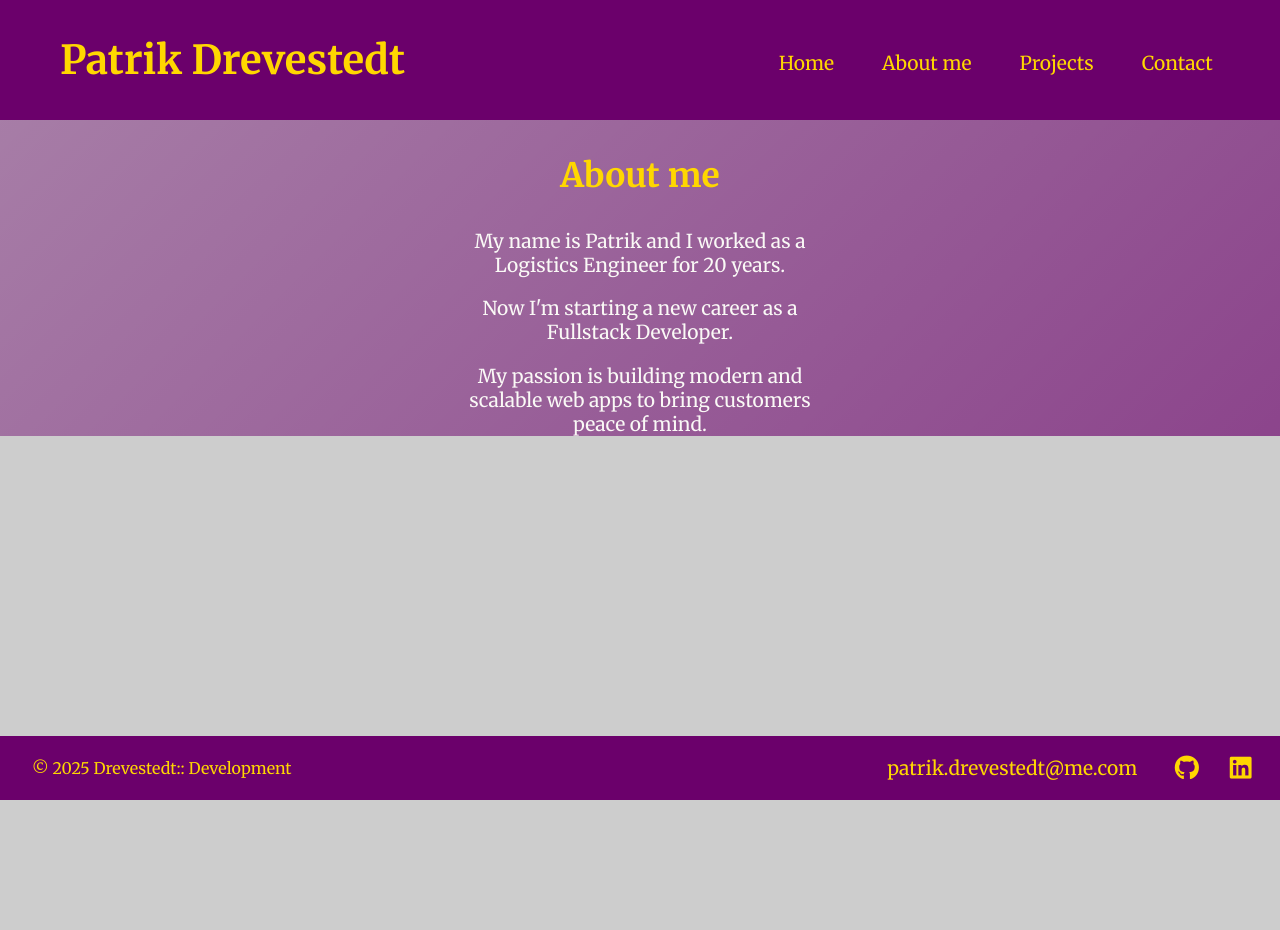
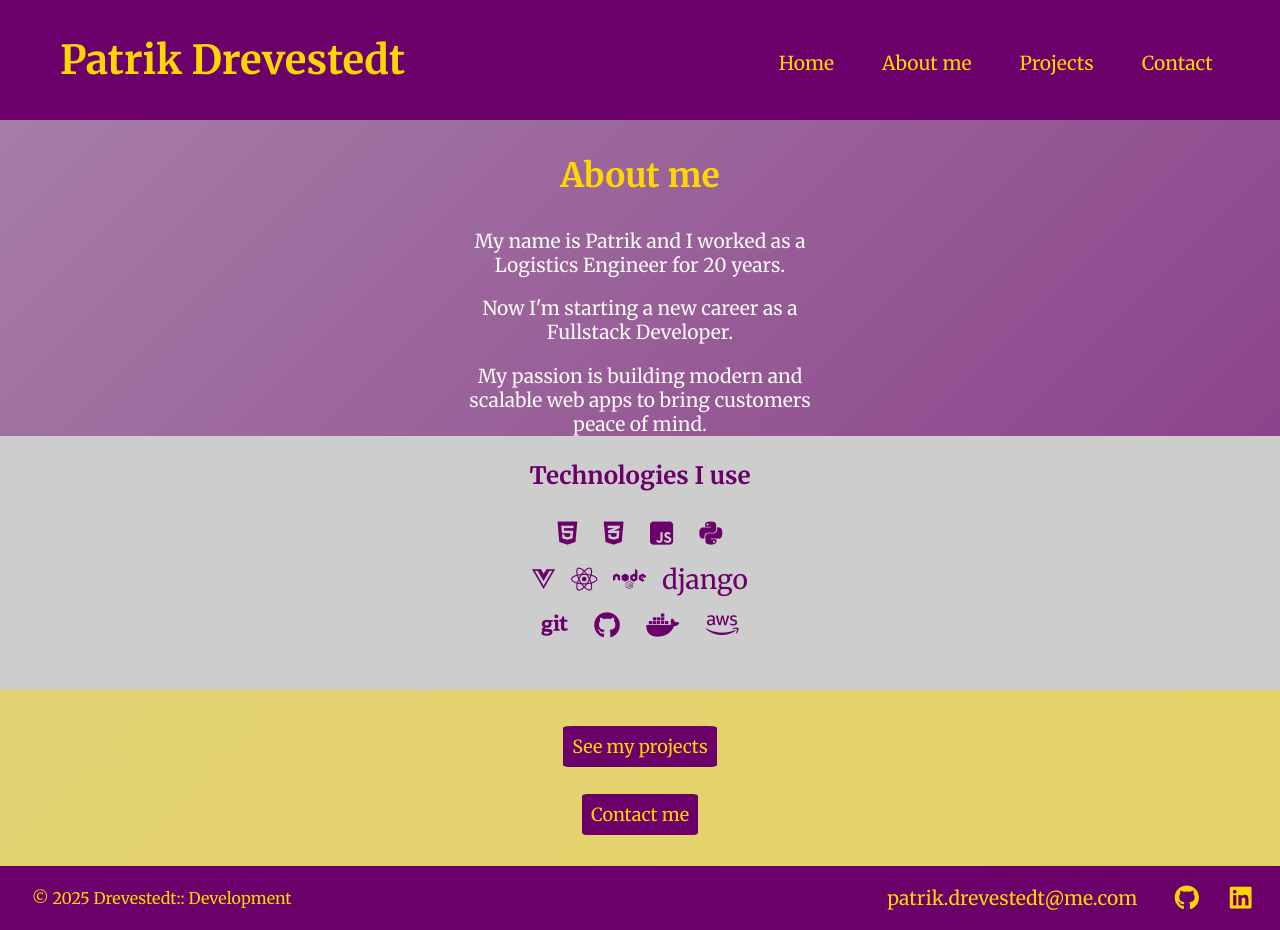
Before and after one commit to Drevestedt/iths-test-one, a plain HTML site: page about.html in a window 1280 px wide. Before the commit the page ends 800 px from the top, so only its background shows below. Drawn offline with Linux system fonts and the light colour scheme.

Commit message:
setting up skills section

```diff
--- a/about.css
+++ b/about.css
@@ -20,3 +20,64 @@
 #hero .para-three {
   margin-top: 1em;
 }
+
+/* Skills section */
+#skills h2 {
+  display: flex;
+  justify-content: center;
+  margin-top: 1em;
+  color: #6b006b;
+}
+
+#skills ul {
+  display: flex;
+  justify-content: center;
+  list-style: none;
+  font-size: 165%;
+  color: #6b006b;
+}
+
+#skills .ul-one li {
+  margin-top: 1em;
+  margin-left: 0.5em;
+  margin-right: 0.5em;
+}
+
+#skills .ul-two li {
+  margin-top: 0.5em;
+  margin-left: 0.3em;
+  margin-right: 0.3em;
+}
+
+#skills .ul-three li {
+  margin-top: 0.5em;
+  margin-left: 0.5em;
+  margin-right: 0.5em;
+}
+
+#cta-buttons {
+  min-height: 22vh;
+  background: linear-gradient(135deg, #ffd90071 0%, #ffd9007d 100%);
+  display: flex;
+  flex-direction: column;
+  align-items: center;
+  margin-top: 3em;
+}
+
+#cta-buttons a {
+  font-size: large;
+  background-color: #6b006b;
+  color: #ffd700;
+  padding: 0.5em;
+  text-decoration: none;
+  border: none;
+  border-radius: 5%;
+}
+
+#cta-buttons .button-zero {
+  margin-top: 2em;
+}
+
+#cta-buttons .button-one {
+  margin-top: 1.5em;
+}
--- a/about.html
+++ b/about.html
@@ -17,8 +17,8 @@
       <nav>
         <ul>
           <li><a href="index.html">Home</a></li>
-          <li><a href="about.html">About me</a></li>
-          <li class="nav-li"><a href="#project-grid">Projects</a></li>
+          <li><a href="#hero">About me</a></li>
+          <li class="nav-li"><a href="index.html#project-grid">Projects</a></li>
           <li class="nav-li"><a href="#footer">Contact</a></li>
         </ul>
       </nav>
@@ -35,6 +35,40 @@
         <p class="para-three">My passion is building modern and</p>
         <p>scalable web apps to bring customers</p>
         <p>peace of mind.</p>
+      </section>
+
+      <!-- Skills section -->
+      <section id="skills">
+        <h2>Technologies I use</h2>
+        <ul class="ul-one">
+          <li><i class="fa-brands fa-html5"></i></li>
+          <li><i class="fa-brands fa-css3-alt"></i></li>
+          <li><i class="fa-brands fa-square-js"></i></li>
+          <li><i class="fa-brands fa-python"></i></li>
+        </ul>
+
+        <ul class="ul-two">
+          <li><i class="fa-brands fa-vuejs"></i></li>
+          <li><i class="fa-brands fa-react"></i></li>
+          <li><i class="fa-brands fa-node"></i></li>
+          <li>django</li>
+        </ul>
+
+        <ul class="ul-three">
+          <li><i class="fa-brands fa-git"></i></li>
+          <li><i class="fa-brands fa-github"></i></li>
+          <li><i class="fa-brands fa-docker"></i></li>
+          <li><i class="fa-brands fa-aws"></i></li>
+        </ul>
+      </section>
+
+      <section id="cta-buttons">
+        <a class="button-zero" href="index.html#project-grid"
+          >See my projects</a
+        >
+        <a class="button-one" href="mailto:patrik.drevestedt@me.com"
+          >Contact me</a
+        >
       </section>
     </main>
 
```
